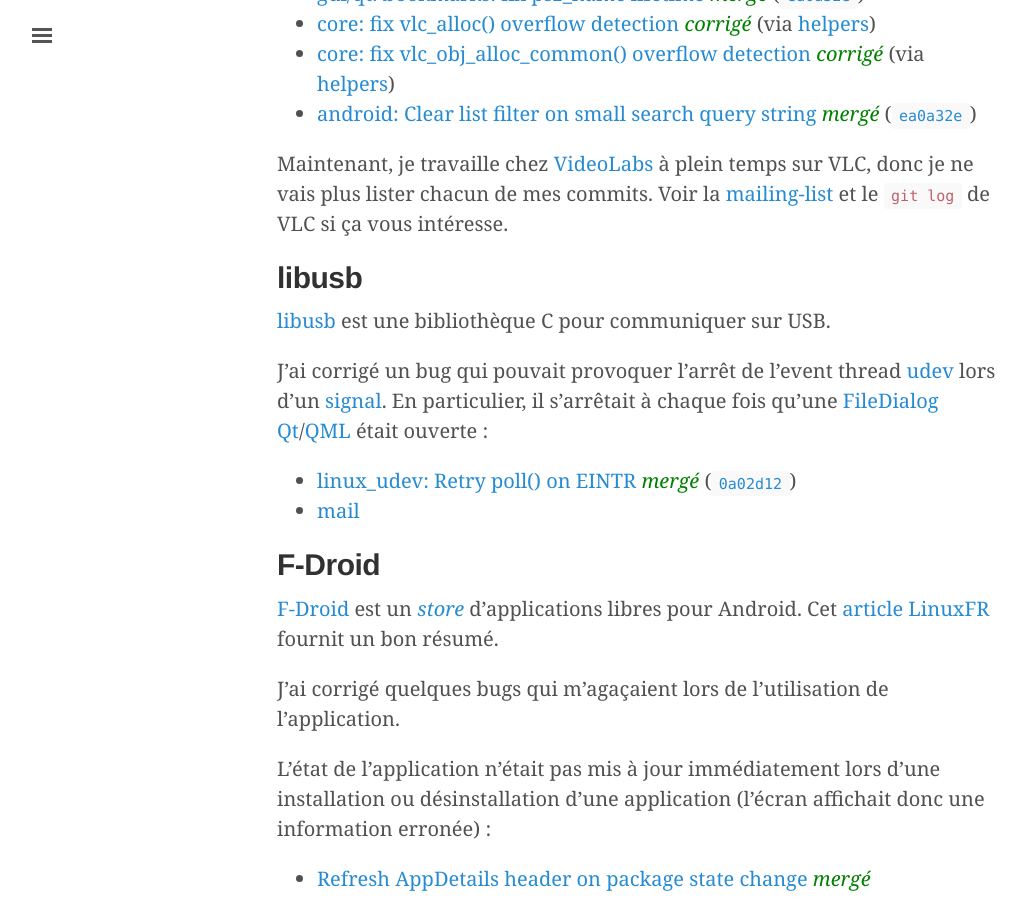
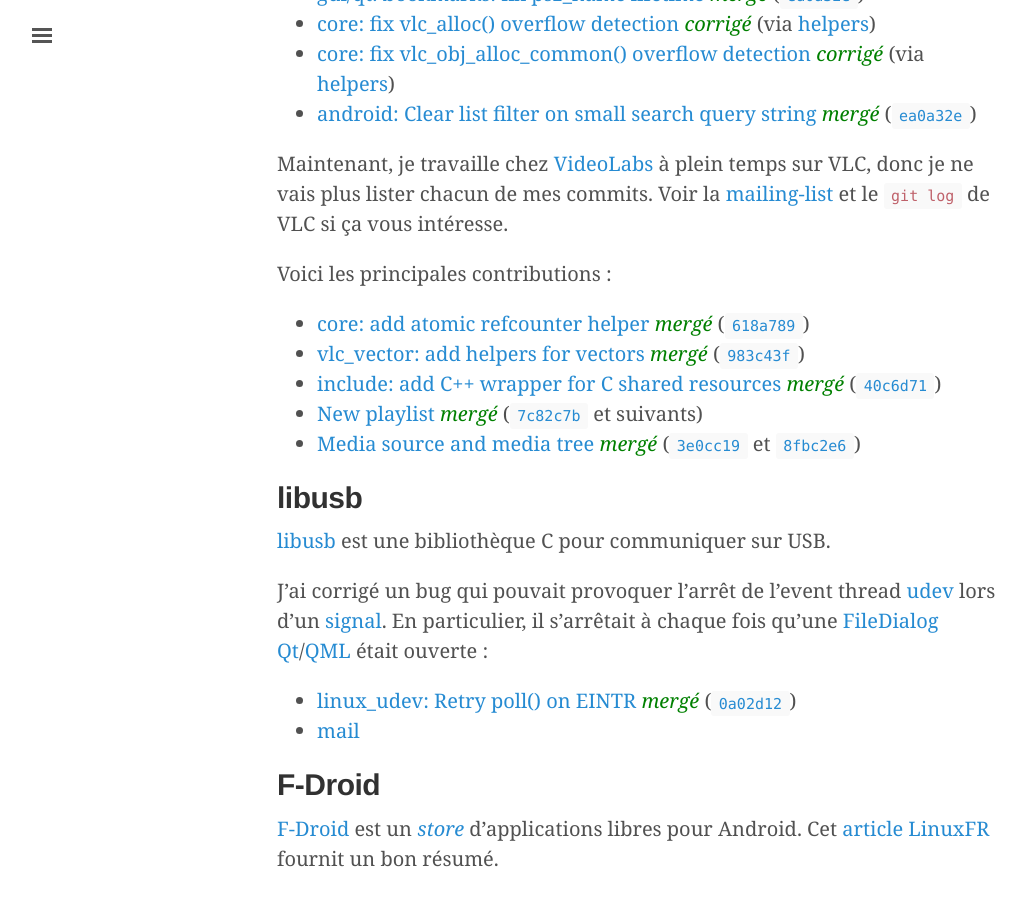
Before and after one commit to rom1v/blog.rom1v.com, a Jekyll site: the page built from contrib.md, in a window 1280 px wide and 900 px high, scrolled down 1971 px. Shown: the whole window, without its empty margins (3-1029 px from the left). Built offline with Jekyll 4.4.1, drawn with Linux system fonts in a browser that asks for light colours.

Commit message:
Add some VLC contributions

```diff
--- a/contrib.md
+++ b/contrib.md
@@ -144,8 +144,35 @@ J'ai corrigé quelques bugs sur [VLC] :
 [unsigned_helpers]: https://mailman.videolan.org/pipermail/vlc-devel/2017-November/116176.html
 
 Maintenant, je travaille chez [VideoLabs] à plein temps sur VLC, donc je ne vais
-plus lister chacun de mes commits. Voir la [mailing-list] et le `git log` de
-VLC si ça vous intéresse.
+plus lister chacun de mes commits. Voir la [mailing-list] et le `git log` de VLC
+si ça vous intéresse.
+
+Voici les principales contributions :
+
+ - [core: add atomic refcounter
+   helper](https://mailman.videolan.org/pipermail/vlc-devel/2018-July/120051.html)
+   <em style="color: green;">mergé</em> ([`618a789`])
+ - [vlc_vector: add helpers for
+   vectors](https://mailman.videolan.org/pipermail/vlc-devel/2018-October/121541.html)
+   <em style="color: green;">mergé</em> ([`983c43f`])
+ - [include: add C++ wrapper for C shared
+   resources](https://mailman.videolan.org/pipermail/vlc-devel/2018-October/121451.html)
+   <em style="color: green;">mergé</em> ([`40c6d71`])
+ - [New
+   playlist](https://mailman.videolan.org/pipermail/vlc-devel/2018-October/121452.html)
+   <em style="color: green;">mergé</em> ([`7c82c7b`] et suivants)
+ - [Media source and media
+   tree](https://mailman.videolan.org/pipermail/vlc-devel/2018-November/121907.html)
+   <em style="color: green;">mergé</em> ([`3e0cc19`] et [`8fbc2e6`])
+
+
+[`618a789`]: https://git.videolan.org/?p=vlc.git;a=commitdiff;h=618a78995848158783640ffa3ef31612cfa0d106
+[`983c43f`]: https://git.videolan.org/?p=vlc.git;a=commitdiff;h=983c43f05928032a14f201c506d6b9c51d0c5145
+[`40c6d71`]: https://git.videolan.org/?p=vlc.git;a=commitdiff;h=40c6d71fd9f29c7007a5b1fa8c562bdff32f8f63
+[`7c82c7b`]: https://git.videolan.org/?p=vlc.git;a=commitdiff;h=7c82c7bf08ac11cbe81e96d309e54a2a559f19a8
+[`3e0cc19`]: https://git.videolan.org/?p=vlc.git;a=commitdiff;h=3e0cc1942a963693cf97c99a5ab1e9c6171fe6b1
+[`8fbc2e6`]: https://git.videolan.org/?p=vlc.git;a=commitdiff;h=8fbc2e61bfeb0331f254b179caf177cd086845a3
+
 
 [VideoLabs]: https://videolabs.io/
 [mailing-list]: https://mailman.videolan.org/listinfo/vlc-devel
```
